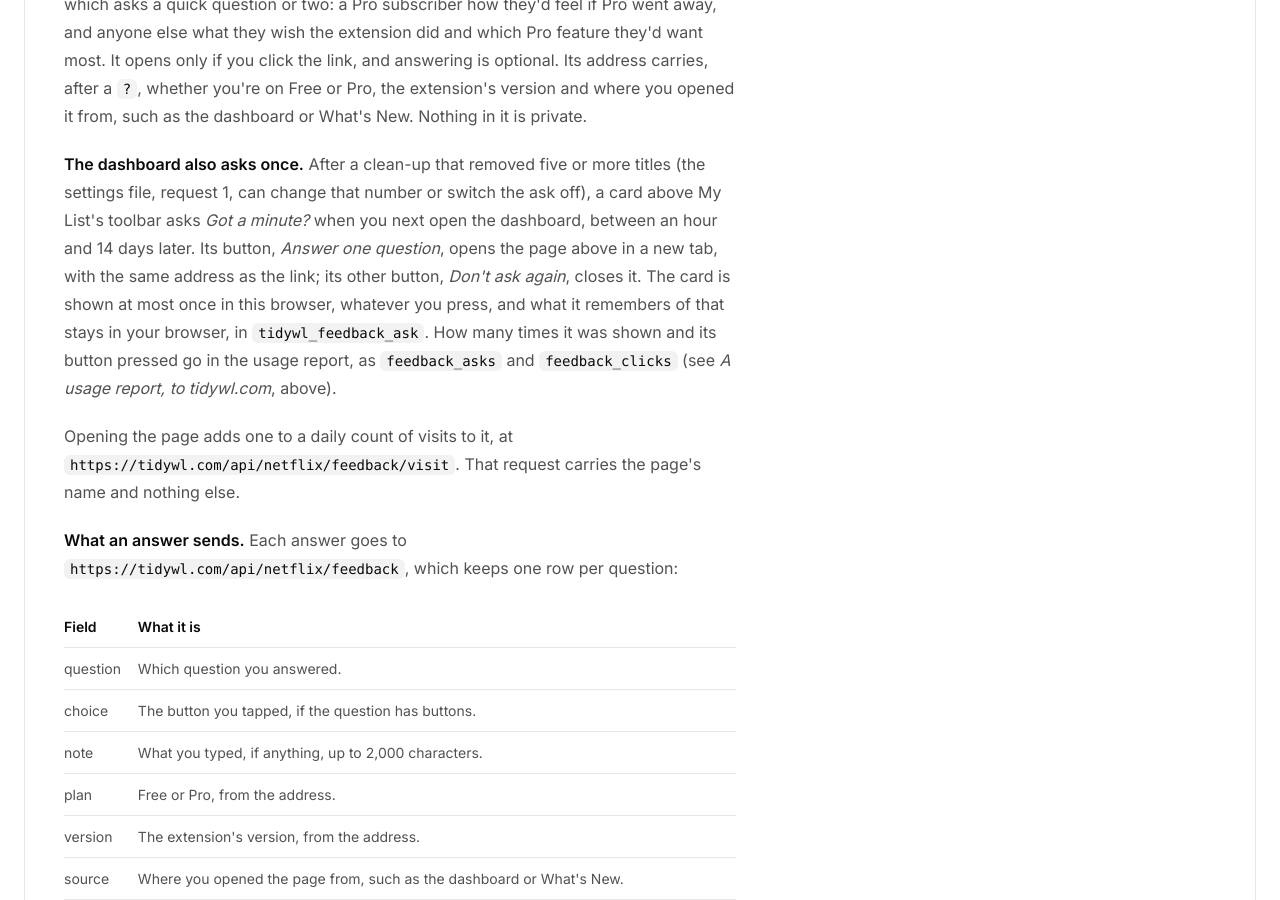
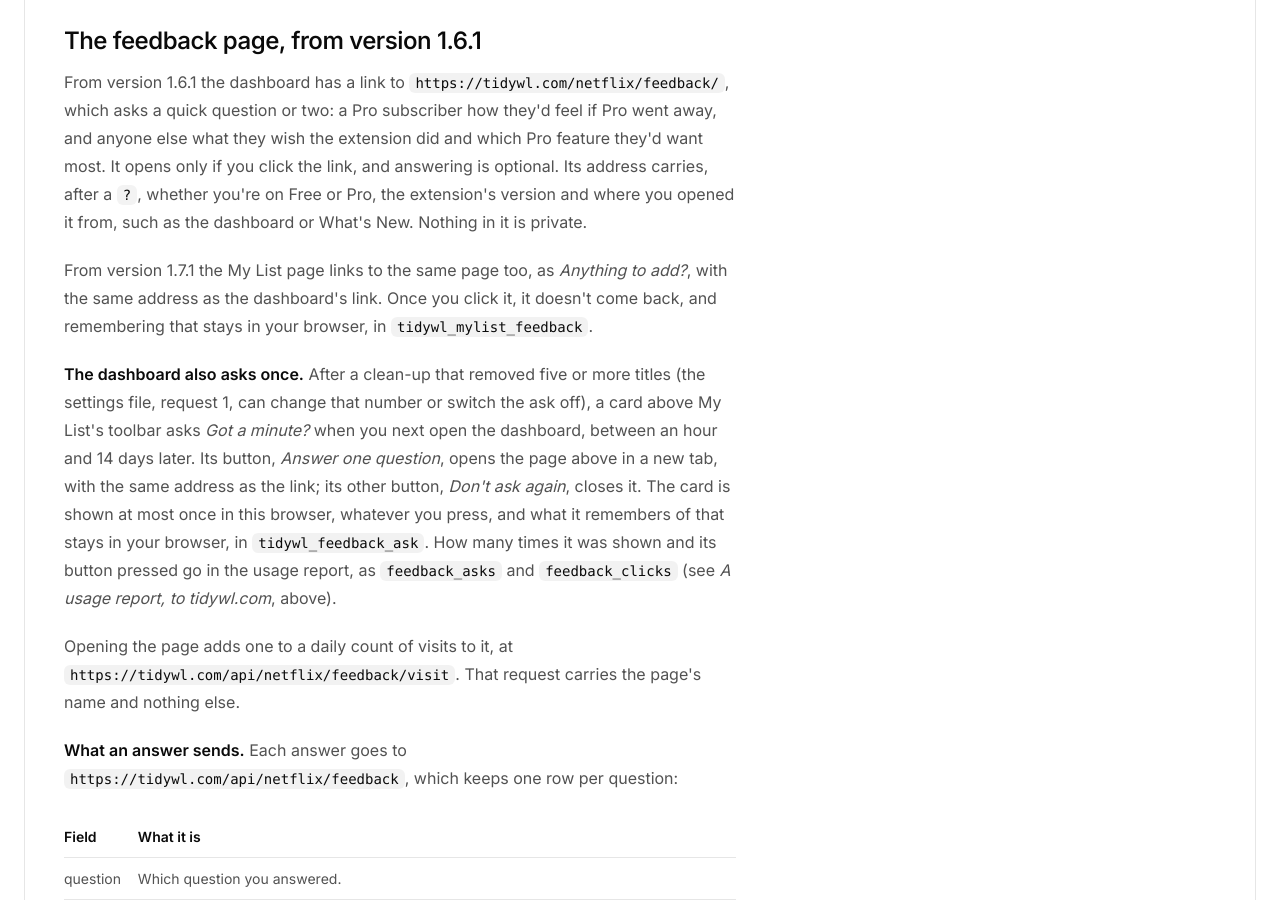
Before and after one commit to dominic-lam/tidywl-site, a Jekyll site: the page built from netflix/privacy/index.html, in a window 1280 px wide and 900 px high, scrolled down 29469 px. Built offline with Jekyll 4.4.1, drawn with Linux system fonts in a browser that asks for light colours; some of the changed text lies outside the part shown.

Commit message:
netflix/privacy: 1.7.1's key, tidywl_mylist_feedback, and the My List page's feedback link
Drafted ahead of the release; the dated line and privacy_updated are set on the merge day.

Co-Authored-By: Claude Opus 5.5 <noreply@anthropic.com>

```diff
--- a/netflix/privacy/index.html
+++ b/netflix/privacy/index.html
@@ -133,6 +133,14 @@ last_modified_at: 2026-11-07
      last_modified_at carry that date. Checked against src/ at the v1.7.0 tag before
      the merge: the fields, that only the Playlists tab reads the key, and that
      tidywl_debug_look is written only by an unpacked copy, so it is not listed.
+
+     1.7.1, drafted 2026-11-08 on branch draft/netflix-1.7.1: one new key,
+     tidywl_mylist_feedback (my-list-page.js MY_LIST_FEEDBACK_KEY), true once the
+     My List page's "Anything to add?" link is clicked, in chrome.storage.local,
+     read and written only by that page; the link's address is feedbackPageUrl()'s,
+     from=dashboard, the About line's. No new fetch() or permission between v1.7.0
+     and the 1.7.1 build (manifest differs only in version). The dated line,
+     privacy_updated and last_modified_at are set on the merge day.
 
      This is the page the Chrome Web Store listing points at, so every sentence
      in it has to be true of the shipped build, not of the plan.
@@ -365,6 +373,7 @@ last_modified_at: 2026-11-07
           <tr><td><code>tidywl_announcements_read</code></td><td>From version 1.5.0. Which of the dashboard's announcements you have read, so the bell's dot and the window that opens once know what is new: their ids only, the newest 200. One list for the browser, not per profile. Never sent.</td></tr>
           <tr><td><code>tidywl_issues_seen</code></td><td>From version 1.6.0. What the dashboard has already shown you of the known issues, so a closed notice stays closed until the issue changes and an issue opens as a window only once: four short lists of the issues' ids (and, for the closed notices and the bell's dot, which revision of each), the newest 100 in each. Ids from the settings file only, nothing about you. One record for the browser, not per profile. Never sent.</td></tr>
           <tr><td><code>tidywl_feedback_ask</code></td><td>From version 1.6.1. When a clean-up of several titles queued the feedback card, and whether the card has been shown, so it appears at most once in this browser, answered or not. One record for the browser, not per profile. Never sent.</td></tr>
+          <tr><td><code>tidywl_mylist_feedback</code></td><td>From version 1.7.1. Whether you have clicked <em>Anything to add?</em> on the My List page, so the link stays away once clicked: <code>true</code>, or nothing. One record for the browser, not per profile. Never sent.</td></tr>
         </tbody>
       </table>
     </div>
@@ -998,6 +1007,11 @@ last_modified_at: 2026-11-07
       where you opened it from, such as the dashboard or What's New. Nothing in it is private.
     </p>
     <p>
+      From version 1.7.1 the My List page links to the same page too, as <em>Anything to add?</em>, with the same address
+      as the dashboard's link. Once you click it, it doesn't come back, and remembering that stays in your browser, in
+      <code>tidywl_mylist_feedback</code>.
+    </p>
+    <p>
       <strong>The dashboard also asks once.</strong> After a clean-up that removed five or more titles (the settings
       file, request 1, can change that number or switch the ask off), a card above My List's toolbar asks <em>Got a
       minute?</em> when you next open the dashboard, between an hour and 14 days later. Its button, <em>Answer one
```
